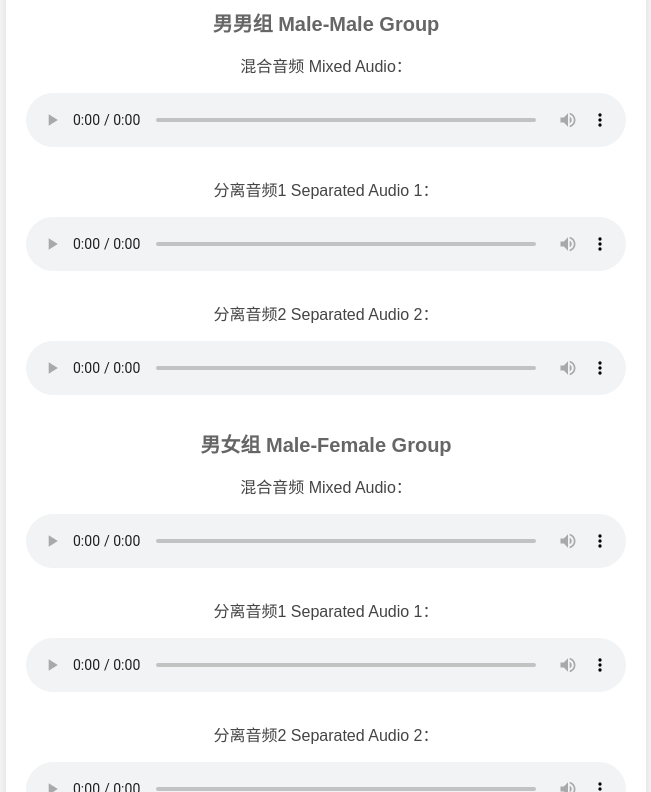
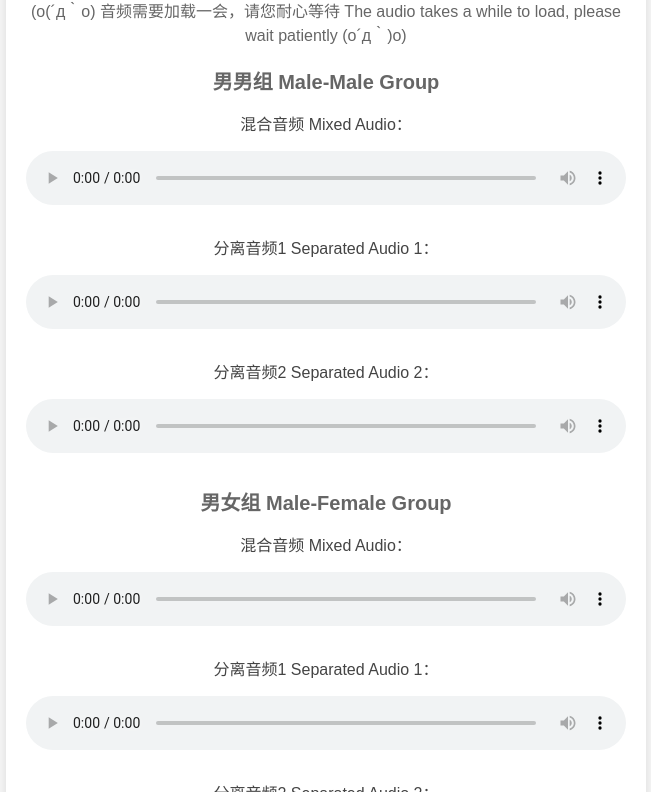
Before and after one commit to znzky04/2024-SURF-learning-process-QRcode, a plain HTML site: page index.html in a window 1280 px wide. Shown: the part 83-875 px from the top of the page, without its empty margins (314-965 px from the left). Drawn offline with Linux system fonts and the light colour scheme.

Commit message:
Update index.html

```diff
--- a/index.html
+++ b/index.html
@@ -27,7 +27,14 @@
         h1 {
             color: #333;
             font-size: 24px;
-            margin-bottom: 20px;
+            margin-bottom: 10px;
+        }
+
+        p.subtitle {
+            color: #666;
+            font-size: 16px; /* 设置较小字体 */
+            margin-top: 0;
+            margin-bottom: 20px; /* 设置与下一部分内容的间距 */
         }
 
         h2 {
@@ -54,6 +61,8 @@
 
         <!-- 页面标题 Page Title -->
         <h1>音频分离结果展示 Audio Separation Results</h1>
+
+        <p class="subtitle">(o(´д｀o) 音频需要加载一会，请您耐心等待 The audio takes a while to load, please wait patiently (o´д｀)o)</p>
 
         <!-- 男男组 Male-Male Group -->
         <h2>男男组 Male-Male Group</h2>
```
